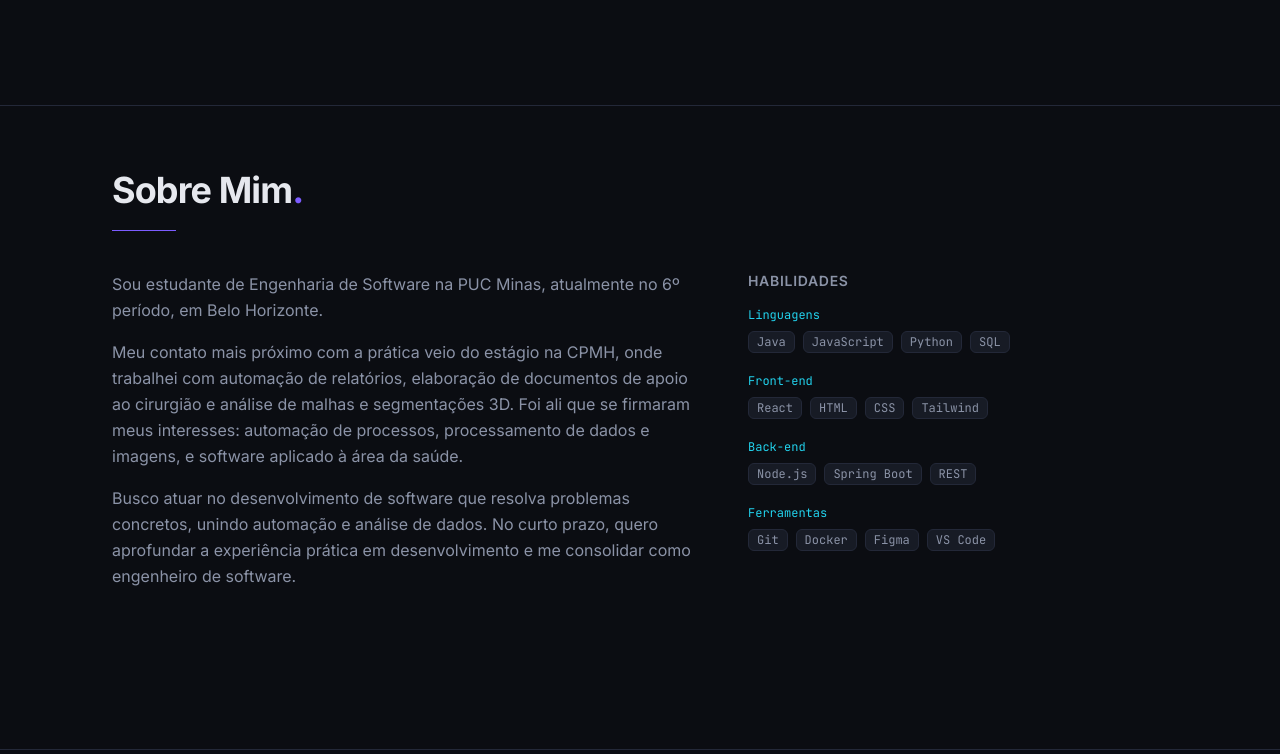
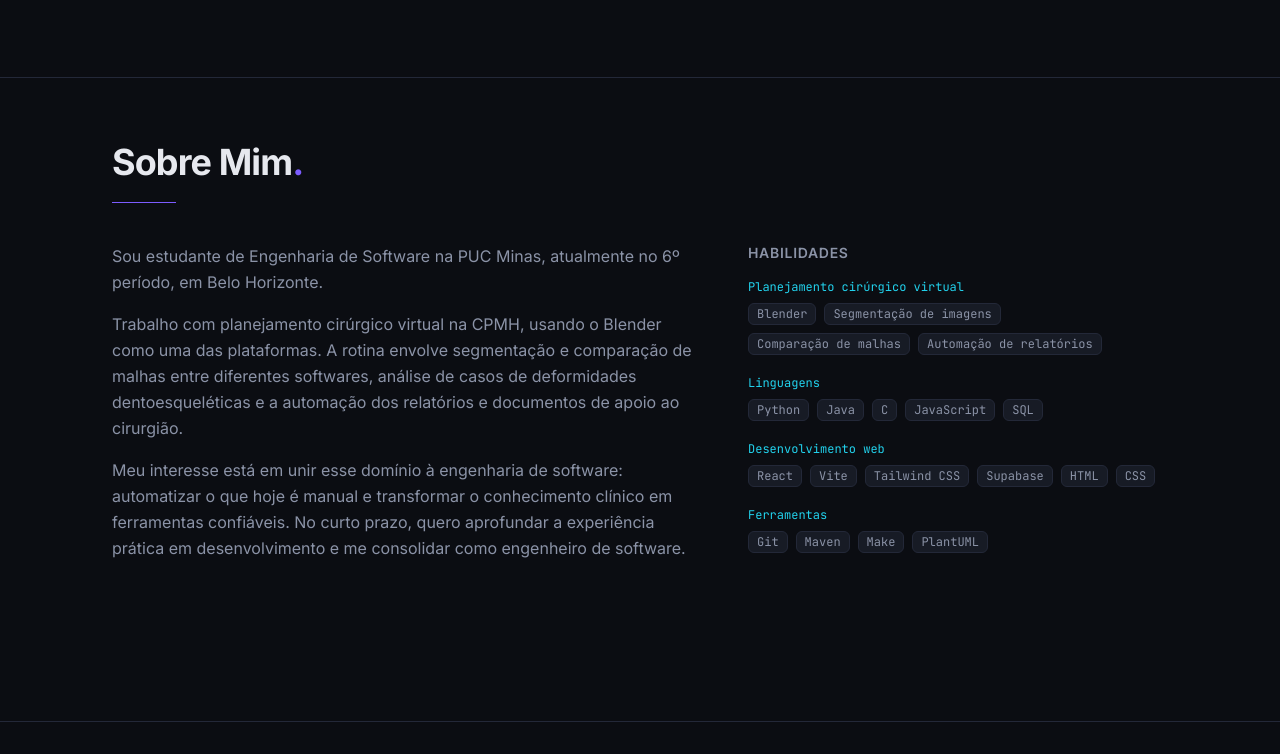
Before and after one commit to viniciusoramos/Portifolio_Pessoal, a React (Vite) app: page / in a window 1280 px wide. Shown: the part 462-1216 px from the top of the page. Built offline with nearby package versions, Linux system fonts and the light colour scheme.

Commit message:
Perfil: habilidades reais, grupos bilingues e bio focada em planejamento cirurgico virtual

```diff
--- a/src/data/perfil.js
+++ b/src/data/perfil.js
@@ -1,7 +1,5 @@
 // ⚠️ Os três parágrafos de `sobre` são um rascunho escrito a partir do que
 // você contou — revise e ajuste o que não estiver do seu jeito.
-// ⚠️ `habilidades` ainda é placeholder: confirme quais linguagens e ferramentas
-// você realmente usa antes de mostrar em aula.
 export const perfil = {
   nome: 'Vinícius Oliveira Ramos',
   iniciais: 'VR',
@@ -10,26 +8,45 @@ export const perfil = {
     en: 'Software Engineering · 6th term · PUC Minas',
   },
   tagline: {
-    pt: 'Automação de processos e análise de dados aplicadas a problemas reais.',
-    en: 'Process automation and data analysis applied to real-world problems.',
+    pt: 'Engenharia de software aplicada ao planejamento cirúrgico virtual.',
+    en: 'Software engineering applied to virtual surgical planning.',
   },
   local: 'Belo Horizonte, MG — Brasil',
   sobre: {
     pt: [
       'Sou estudante de Engenharia de Software na PUC Minas, atualmente no 6º período, em Belo Horizonte.',
-      'Meu contato mais próximo com a prática veio do estágio na CPMH, onde trabalhei com automação de relatórios, elaboração de documentos de apoio ao cirurgião e análise de malhas e segmentações 3D. Foi ali que se firmaram meus interesses: automação de processos, processamento de dados e imagens, e software aplicado à área da saúde.',
-      'Busco atuar no desenvolvimento de software que resolva problemas concretos, unindo automação e análise de dados. No curto prazo, quero aprofundar a experiência prática em desenvolvimento e me consolidar como engenheiro de software.',
+      'Trabalho com planejamento cirúrgico virtual na CPMH, usando o Blender como uma das plataformas. A rotina envolve segmentação e comparação de malhas entre diferentes softwares, análise de casos de deformidades dentoesqueléticas e a automação dos relatórios e documentos de apoio ao cirurgião.',
+      'Meu interesse está em unir esse domínio à engenharia de software: automatizar o que hoje é manual e transformar o conhecimento clínico em ferramentas confiáveis. No curto prazo, quero aprofundar a experiência prática em desenvolvimento e me consolidar como engenheiro de software.',
     ],
     en: [
       'I am a Software Engineering student at PUC Minas, currently in my 6th term, based in Belo Horizonte, Brazil.',
-      'My closest contact with practice came from an internship at CPMH, where I worked on report automation, producing support documents for surgeons, and analysing 3D meshes and segmentations. That is where my interests took shape: process automation, data and image processing, and software applied to healthcare.',
-      'I want to build software that solves concrete problems, combining automation and data analysis. In the short term, my goal is to deepen my hands-on development experience and establish myself as a software engineer.',
+      'I work on virtual surgical planning at CPMH, using Blender as one of the platforms. The routine involves segmenting and comparing meshes across different software packages, analysing dentoskeletal deformity cases, and automating the reports and support documents handed to the surgeon.',
+      'My interest lies in bringing that domain together with software engineering: automating what is manual today and turning clinical knowledge into reliable tools. In the short term, I want to deepen my hands-on development experience and establish myself as a software engineer.',
     ],
   },
+  // Os itens podem ser uma string (nomes próprios, iguais nos dois idiomas) ou
+  // um par { pt, en } quando forem expressões que precisam de tradução.
   habilidades: [
-    { grupo: 'Linguagens', itens: ['Java', 'JavaScript', 'Python', 'SQL'] },
-    { grupo: 'Front-end', itens: ['React', 'HTML', 'CSS', 'Tailwind'] },
-    { grupo: 'Back-end', itens: ['Node.js', 'Spring Boot', 'REST'] },
-    { grupo: 'Ferramentas', itens: ['Git', 'Docker', 'Figma', 'VS Code'] },
+    {
+      grupo: { pt: 'Planejamento cirúrgico virtual', en: 'Virtual surgical planning' },
+      itens: [
+        'Blender',
+        { pt: 'Segmentação de imagens', en: 'Image segmentation' },
+        { pt: 'Comparação de malhas', en: 'Mesh comparison' },
+        { pt: 'Automação de relatórios', en: 'Report automation' },
+      ],
+    },
+    {
+      grupo: { pt: 'Linguagens', en: 'Languages' },
+      itens: ['Python', 'Java', 'C', 'JavaScript', 'SQL'],
+    },
+    {
+      grupo: { pt: 'Desenvolvimento web', en: 'Web development' },
+      itens: ['React', 'Vite', 'Tailwind CSS', 'Supabase', 'HTML', 'CSS'],
+    },
+    {
+      grupo: { pt: 'Ferramentas', en: 'Tools' },
+      itens: ['Git', 'Maven', 'Make', 'PlantUML'],
+    },
   ],
 }
--- a/src/pages/Sobre.jsx
+++ b/src/pages/Sobre.jsx
@@ -47,14 +47,18 @@ export default function Sobre() {
             </h2>
             <div className="space-y-5">
               {perfil.habilidades.map((h) => (
-                <div key={h.grupo}>
-                  <p className="mb-2 font-mono text-xs text-accent2">{h.grupo}</p>
+                <div key={h.grupo.pt}>
+                  <p className="mb-2 font-mono text-xs text-accent2">{h.grupo[lang]}</p>
                   <div className="flex flex-wrap gap-2">
-                    {h.itens.map((item) => (
-                      <span key={item} className="tag">
-                        {item}
-                      </span>
-                    ))}
+                    {/* nomes próprios ficam como string; expressões vêm em { pt, en } */}
+                    {h.itens.map((item) => {
+                      const rotulo = typeof item === 'string' ? item : item[lang]
+                      return (
+                        <span key={rotulo} className="tag">
+                          {rotulo}
+                        </span>
+                      )
+                    })}
                   </div>
                 </div>
               ))}
```
